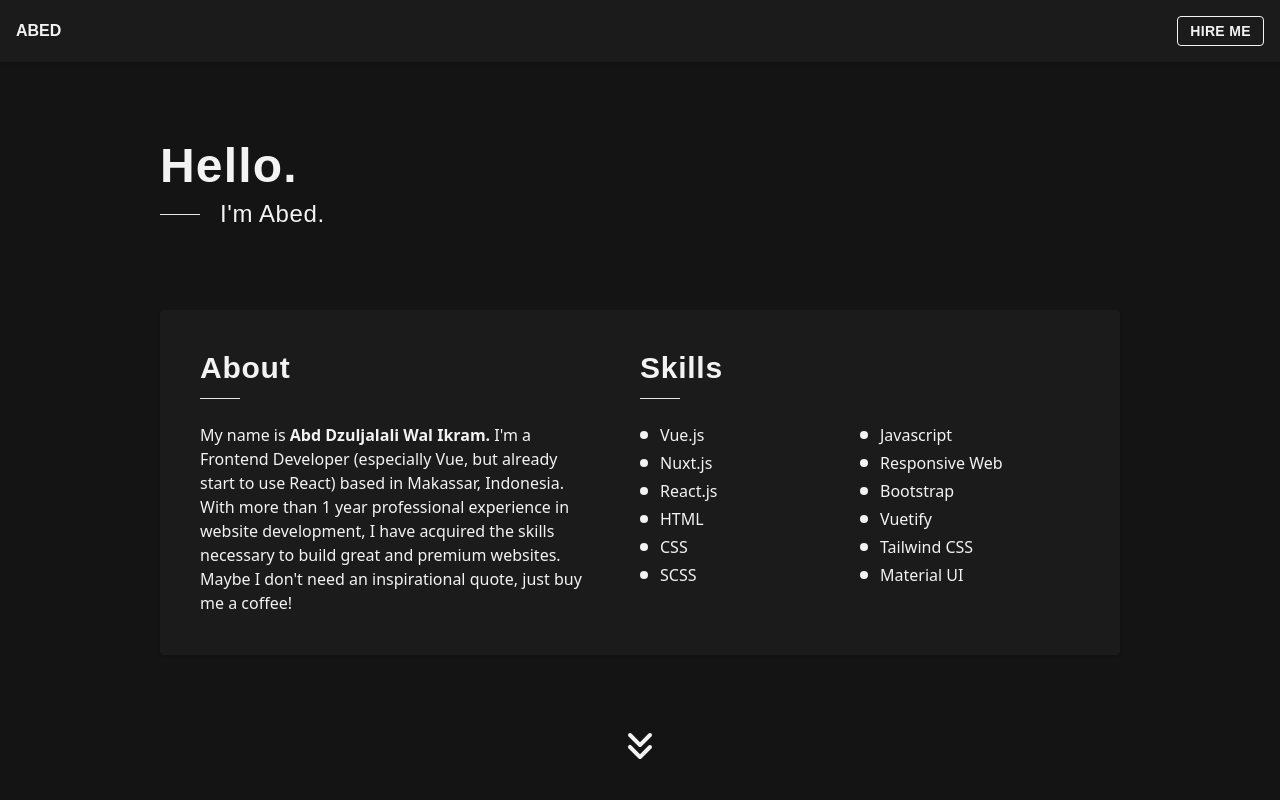
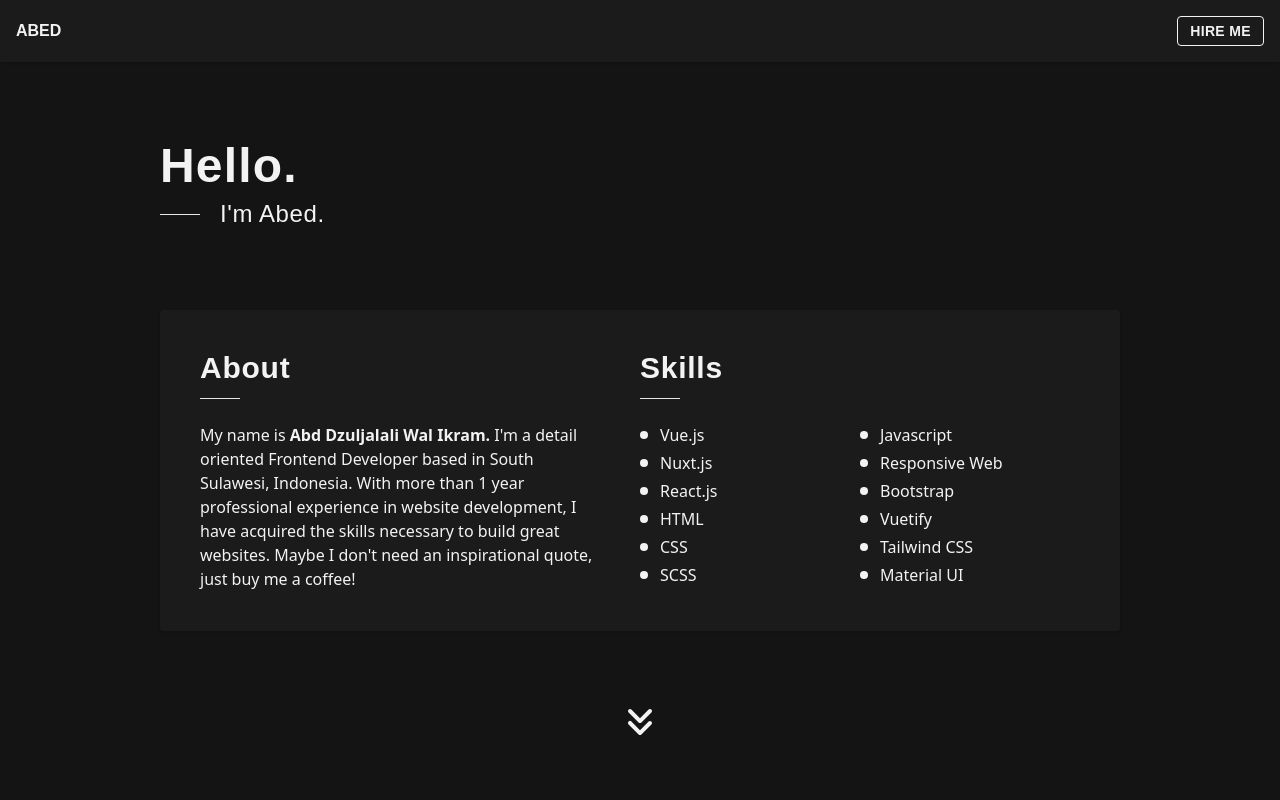
Before and after one commit to kalamangna/vue-portfolio, a Vue app: page / in a window 1280 px wide. Shown: the top 800 px of the page. Built offline with nearby package versions, Linux system fonts and the light colour scheme.

Commit message:
Update resume

```diff
--- a/src/views/Home.vue
+++ b/src/views/Home.vue
@@ -21,14 +21,14 @@
             About
           </h2>
           <hr class="w-10 mt-3 mb-6" />
-          <p class="lg:pr-14">
+          <p class="lg:pr-10">
             My name is
             <span class="font-bold">Abd Dzuljalali Wal Ikram.</span> I'm a
-            Frontend Developer (especially Vue, but already start to use React)
-            based in Makassar, Indonesia. With more than 1 year professional
-            experience in website development, I have acquired the skills
-            necessary to build great and premium websites. Maybe I don't need an
-            inspirational quote, just buy me a coffee!
+            detail oriented Frontend Developer based in South Sulawesi,
+            Indonesia. With more than 1 year professional experience in website
+            development, I have acquired the skills necessary to build great
+            websites. Maybe I don't need an inspirational quote, just buy me a
+            coffee!
           </p>
         </div>
         <!-- end about -->
@@ -156,7 +156,7 @@
         </a>
       </div>
       <a
-        href="https://kalamangna.github.io/Resume - Abd. Dzuljalali Wal Ikram.pdf"
+        href="Resume - Abd. Dzuljalali Wal Ikram.pdf"
         download
         rel="noopener noreferrer"
         class="text-grey text-sm px-3 py-1 shadow rounded border border-grey font-nunito font-bold tracking-wide lg:hover:bg-grey lg:hover:text-blackier block w-48 mx-auto mt-8"
```
Also changed, not shown: 1 other file (tests, documents, lock files or other folders).
